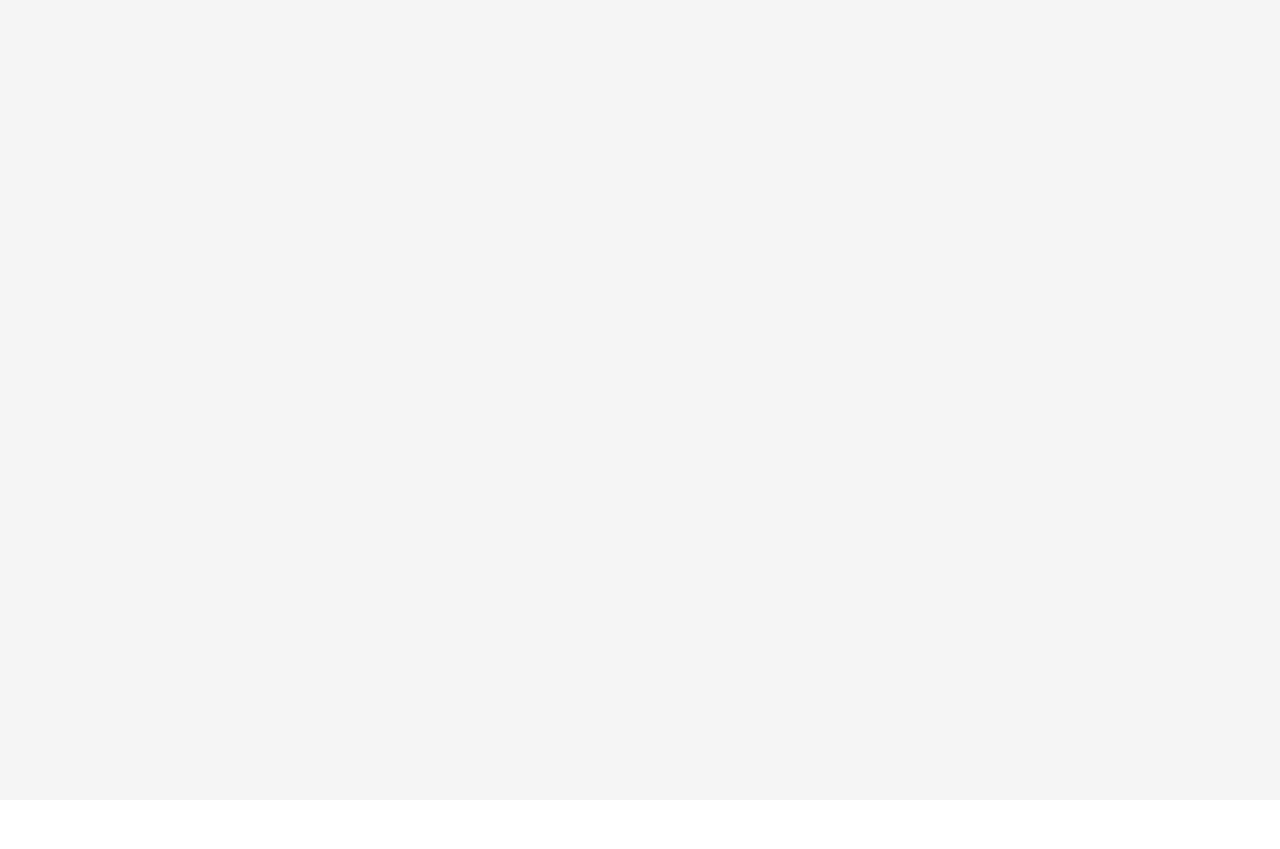
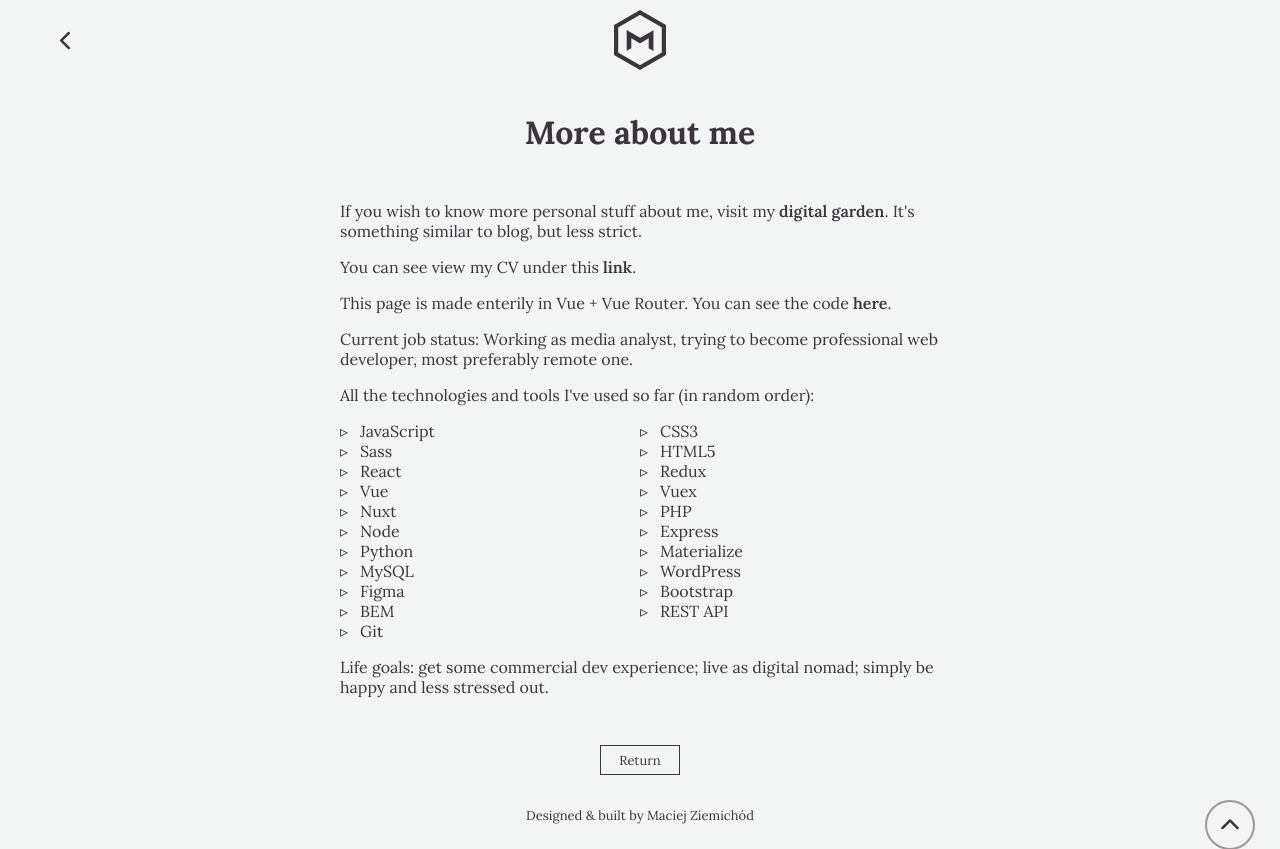
Before and after one commit to maciejziemichod/portfolio, a Vue app: page /about in a window 1280 px wide. Before the commit this address had no page. Before the commit the page ends 800 px from the top, so only its background shows below. Built offline with nearby package versions, Linux system fonts and the light colour scheme.

Commit message:
feat: added about page, minor style changes

```diff
--- a/src/App.vue
+++ b/src/App.vue
@@ -1,8 +1,4 @@
 <template>
-  <!-- <div id="nav">
-    <router-link to="/">Home</router-link> |
-    <router-link to="/about">About</router-link>
-  </div> -->
   <router-view v-slot="{ Component }">
     <transition name="fade" mode="out-in">
       <component :is="Component" />
--- a/src/components/AboutSection.vue
+++ b/src/components/AboutSection.vue
@@ -12,7 +12,7 @@
           Technologies I’ve been working with recently:
         </p>
         <ListItem :items="technologies" />
-        <div
+        <!-- <div
           ref="moreTechnologies"
           class="more-technologies"
           :style="[
@@ -22,10 +22,10 @@
           ]"
         >
           <ListItem :items="moreTechnologies" />
-        </div>
-        <ButtonItem @click="showAllTech = !showAllTech" size="sm" class="mt-25"
-          >Full list</ButtonItem
-        >
+        </div> -->
+        <router-link to="/about">
+          <ButtonItem size="sm" class="mt-25">More</ButtonItem>
+        </router-link>
       </div>
       <div class="image-container">
         <figure>
@@ -52,37 +52,37 @@ export default {
     return {
       technologies: [
         "JavaScript (ES6+)",
-        "PHP",
-        "Vue3",
-        "PrestaShop",
+        "Nuxt",
+        "Vue 3",
         "HTML5 & CSS3",
+        "Vuex",
         "Figma",
       ],
-      moreTechnologies: ["TypeScript", "NodeJS", "Express", "React"],
-      showAllTech: false,
+      // moreTechnologies: ["TypeScript", "NodeJS", "Express", "React"],
+      // showAllTech: false,
       computedHeight: "0px",
     };
   },
-  methods: {
-    initHeight: function () {
-      this.$refs["moreTechnologies"].style.height = "auto";
-      this.$refs["moreTechnologies"].style.position = "absolute";
-      this.$refs["moreTechnologies"].style.visibility = "hidden";
-      this.$refs["moreTechnologies"].style.display = "block";
+  // methods: {
+  //   initHeight: function () {
+  //     this.$refs["moreTechnologies"].style.height = "auto";
+  //     this.$refs["moreTechnologies"].style.position = "absolute";
+  //     this.$refs["moreTechnologies"].style.visibility = "hidden";
+  //     this.$refs["moreTechnologies"].style.display = "block";
 
-      const height = getComputedStyle(this.$refs["moreTechnologies"]).height;
-      const numHeight = parseFloat(height.replace(/[px]/, ""));
-      this.computedHeight = numHeight + 10 + "px";
+  //     const height = getComputedStyle(this.$refs["moreTechnologies"]).height;
+  //     const numHeight = parseFloat(height.replace(/[px]/, ""));
+  //     this.computedHeight = numHeight + 10 + "px";
 
-      this.$refs["moreTechnologies"].style.position = null;
-      this.$refs["moreTechnologies"].style.visibility = null;
-      this.$refs["moreTechnologies"].style.display = null;
-      this.$refs["moreTechnologies"].style.height = 0;
-    },
-  },
-  mounted() {
-    this.initHeight();
-  },
+  //     this.$refs["moreTechnologies"].style.position = null;
+  //     this.$refs["moreTechnologies"].style.visibility = null;
+  //     this.$refs["moreTechnologies"].style.display = null;
+  //     this.$refs["moreTechnologies"].style.height = 0;
+  //   },
+  // },
+  // mounted() {
+  //   this.initHeight();
+  // },
 };
 </script>
 
--- a/src/components/FooterItem.vue
+++ b/src/components/FooterItem.vue
@@ -9,7 +9,14 @@
       />
       <FontAwesome icon="twitter" link="https://twitter.com/Maciej84900684" />
     </div>
-    <p>Designed & built by Maciej Ziemichód</p>
+    <a
+      href="https://github.com/maciejziemichod/portfolio"
+      target="_blank"
+      rel="noopener noreferrer"
+      class="owner"
+    >
+      <p>Designed & built by Maciej Ziemichód</p>
+    </a>
   </footer>
 </template>
 <script>
@@ -43,6 +50,12 @@ p {
   bottom: 25px;
   height: 0; */
 }
+.owner:hover {
+  color: var(--gray);
+}
+footer {
+  padding-top: 2rem;
+}
 @media (max-width: 768px) {
   .icons {
     display: block;
--- a/src/router/index.js
+++ b/src/router/index.js
@@ -15,6 +15,15 @@ const routes = [
     // which is lazy-loaded when the route is visited.
     component: () =>
       import(/* webpackChunkName: "projects" */ "../views/Projects.vue"),
+  },
+  {
+    path: "/about",
+    name: "About",
+    // route level code-splitting
+    // this generates a separate chunk (projects.[hash].js) for this route
+    // which is lazy-loaded when the route is visited.
+    component: () =>
+      import(/* webpackChunkName: "projects" */ "../views/About.vue"),
   },
 ];
 
--- /dev/null
+++ b/src/views/About.vue
@@ -0,0 +1,138 @@
+<template>
+  <div>
+    <SecondNavbar />
+    <main class="container">
+      <h1>More about me</h1>
+
+      <p>
+        If you wish to know more personal stuff about me, visit my
+        <a
+          href="https://maciejziemichod.github.io/digital-garden/"
+          target="_blank"
+          rel="noopener noreferrer"
+          class="link hvr-underline-from-center"
+          >digital garden</a
+        >. It's something similar to blog, but less strict.
+      </p>
+      <p>
+        You can see view my CV under this
+        <a
+          href="./cv.pdf"
+          target="_blank"
+          class="link hvr-underline-from-center"
+        >
+          link </a
+        >.
+      </p>
+      <p>
+        This page is made enterily in Vue + Vue Router. You can see the code
+        <a
+          href="https://github.com/maciejziemichod/portfolio"
+          target="_blank"
+          rel="noopener noreferrer"
+          class="link hvr-underline-from-center"
+          >here</a
+        >.
+      </p>
+      <p>
+        Current job status: Working as media analyst, trying to become
+        professional web developer, most preferably remote one.
+      </p>
+      <p>
+        All the technologies and tools I've used so far (in random order):
+        <ListItem :items="technologies" />
+      </p>
+      <p>
+        Life goals: get some commercial dev experience; live as digital nomad;
+        simply be happy and less stressed out.
+      </p>
+      <div class="return">
+        <router-link to="/">
+          <ButtonItem size="sm"> Return </ButtonItem>
+        </router-link>
+      </div>
+    </main>
+    <ScrollTop />
+    <FooterItem />
+  </div>
+</template>
+
+<script>
+import SecondNavbar from "@/components/SecondNavbar.vue";
+import ScrollTop from "@/components/ScrollTop.vue";
+import ButtonItem from "@/components/utilities/ButtonItem.vue";
+import FooterItem from "@/components/FooterItem.vue";
+import ListItem from "@/components/utilities/ListItem.vue";
+
+export default {
+  name: "Projects",
+  components: {
+    ButtonItem,
+    SecondNavbar,
+    ScrollTop,
+    FooterItem,
+    ListItem,
+  },
+  data() {
+    return {
+      technologies: [
+        "JavaScript",
+        "CSS3",
+        "Sass",
+        "HTML5",
+        "React",
+        "Redux",
+        "Vue",
+        "Vuex",
+        "Nuxt",
+        "PHP",
+        "Node",
+        "Express",
+        "Python",
+        "Materialize",
+        "MySQL",
+        "WordPress",
+        "Figma",
+        "Bootstrap",
+        "BEM",
+        "REST API",
+        "Git",
+      ],
+    };
+  },
+};
+</script>
+
+<style scoped>
+.return {
+  width: fit-content;
+  margin: 0 auto;
+  padding: 2.5rem 0 0;
+}
+.ml-1 {
+  margin-left: 1rem;
+}
+main {
+  width: 900px;
+  max-width: 100%;
+  margin: 0 auto;
+  padding-top: 2rem;
+  min-height: calc(100vh - 80px - 3rem);
+}
+h1 {
+  padding-bottom: 2.5rem;
+}
+.link {
+  font-weight: 600;
+}
+.hvr-underline-from-center {
+  vertical-align: initial;
+  overflow: initial;
+}
+p {
+  padding: 0.5rem 0;
+}
+ul {
+  padding-top: 1rem;
+}
+</style>
--- a/src/views/Projects.vue
+++ b/src/views/Projects.vue
@@ -17,6 +17,7 @@
       </div>
     </main>
     <ScrollTop />
+    <FooterItem />
   </div>
 </template>
 
@@ -25,6 +26,7 @@ import SecondNavbar from "@/components/SecondNavbar.vue";
 import ScrollTop from "@/components/ScrollTop.vue";
 import ProjectItem from "@/components/projectsSection/ProjectItem.vue";
 import ButtonItem from "@/components/utilities/ButtonItem.vue";
+import FooterItem from "@/components/FooterItem.vue";
 
 export default {
   name: "Projects",
@@ -33,6 +35,7 @@ export default {
     ButtonItem,
     SecondNavbar,
     ScrollTop,
+    FooterItem,
   },
   data() {
     return {
--- a/vue.config.js
+++ b/vue.config.js
@@ -2,6 +2,16 @@
 // const PrerenderSPAPlugin = require('prerender-spa-plugin')
 
 module.exports = {
+  chainWebpack: (config) => {
+    config.module
+      .rule("pdf")
+      .test(/\.(pdf)(\?.*)?$/)
+      .use("file-loader")
+      .loader("file-loader")
+      .options({
+        name: "assets/pdf/[name].[hash:8].[ext]",
+      });
+  },
   // publicPath: "/portfolio/",
   // configureWebpack: () => {
   //   if (process.env.NODE_ENV !== 'production') return;
```
Also changed, not shown: 1 other file (tests, documents, lock files or other folders).
